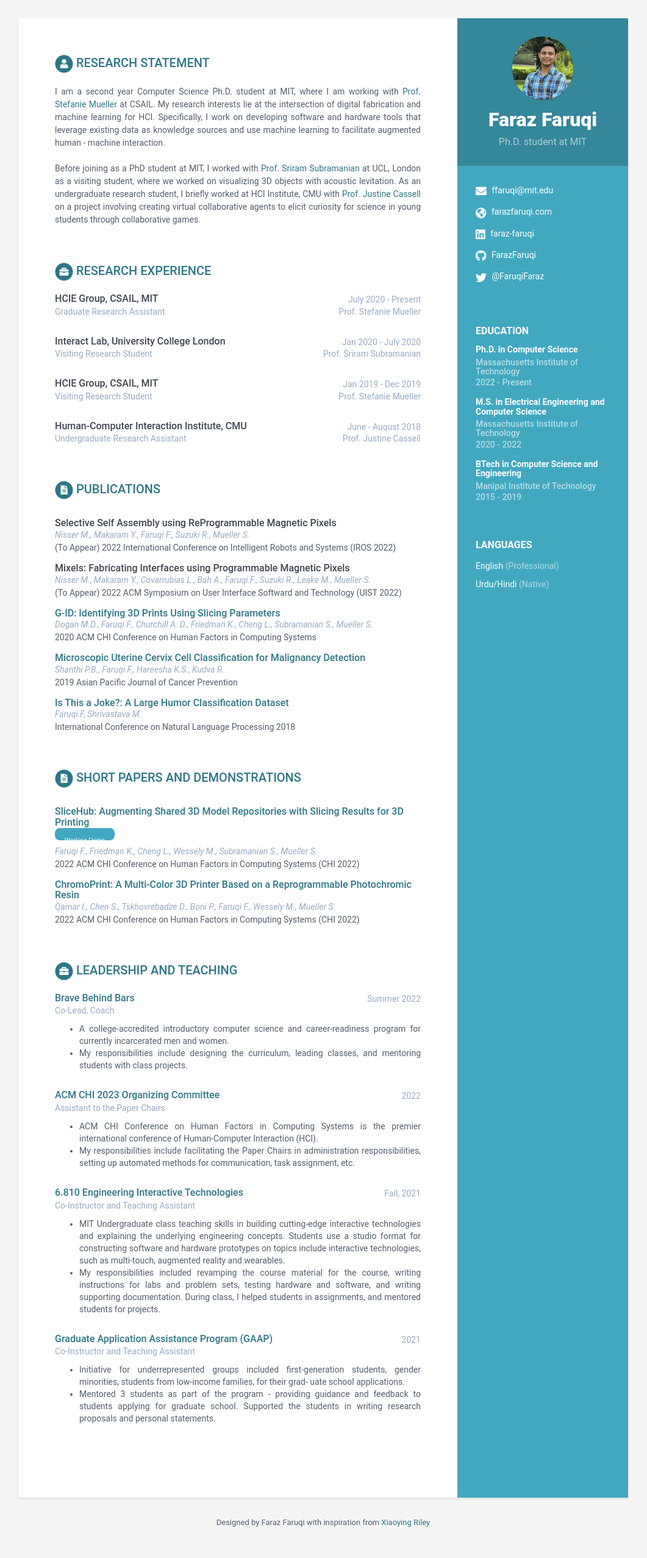
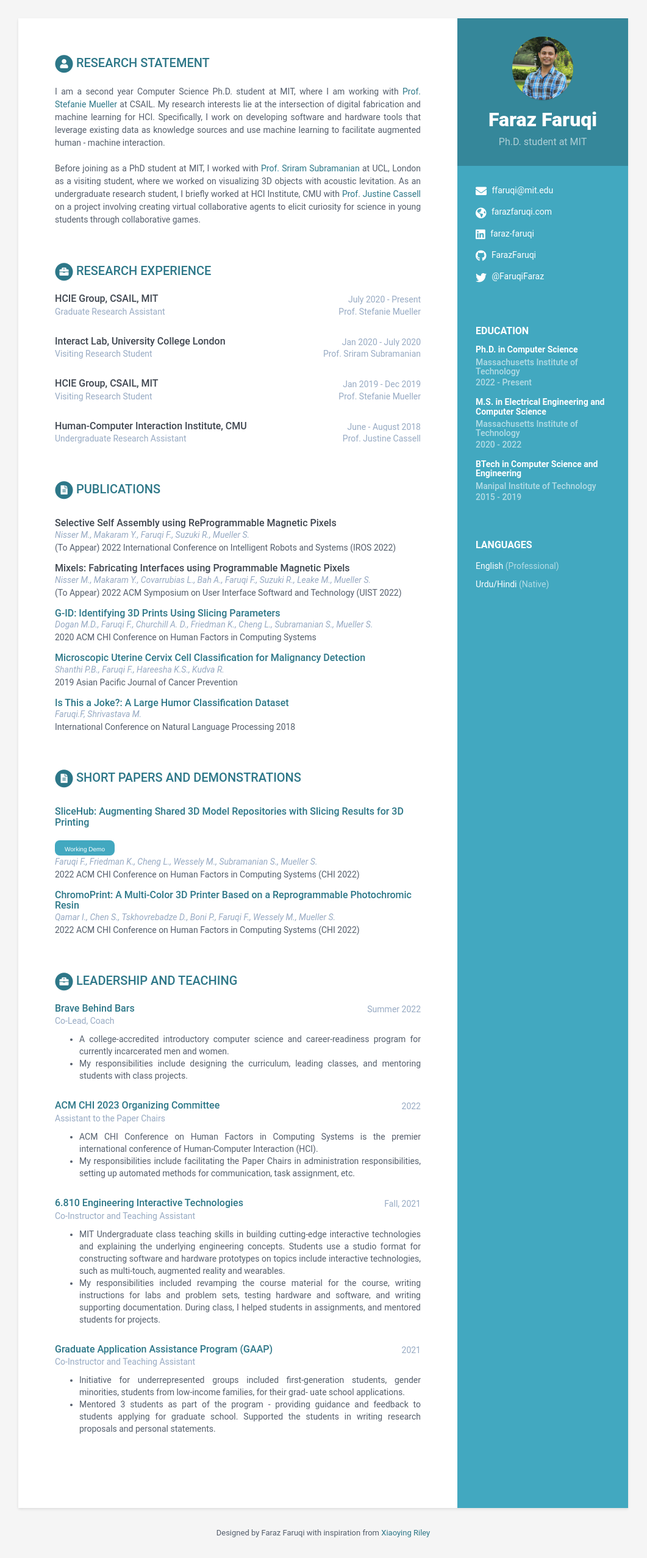
Before and after one commit to FarazFaruqi/FarazFaruqi.github.io, a Jekyll site: the page built from index.html, in a window 1280 px wide. Shown: the whole page at 61% size, without its empty margins (110-1171 px from the left). Built offline with Jekyll 4.4.1, drawn with Linux system fonts in a browser that asks for light colours.

Commit message:
adding button for demo

```diff
--- a/_includes/publications.html
+++ b/_includes/publications.html
@@ -50,8 +50,8 @@
         {% else %}
         <h3 class="job-title">{{ publication.title }}</h3>
         {% endif %}
-        {% if publication.demo %}
-            <button class="demo_button" role="button"><a href={{ publication.demo }}></a> Working Demo</button>
+        {% if publication.demo %} <br>
+            <button class="demo_button" role="button"><a href={{ publication.demo }}></a> Working Demo</button> <br>
         {% endif %}
         <div class="publication-authors">{{ publication.authors }}</div>
         <div class="publication-conference">{{ publication.conference }}</div>
--- a/_sass/_responsive.scss
+++ b/_sass/_responsive.scss
@@ -78,8 +78,8 @@
   font-family: "Haas Grot Text R Web", "Helvetica Neue", Helvetica, Arial, sans-serif;
   font-size: 10px;
   font-weight: 400;
-  height: 20px;
-  line-height: 20px;
+  height: 25px;
+  line-height: 10px;
   list-style: none;
   margin: 0;
   outline: none;
```
